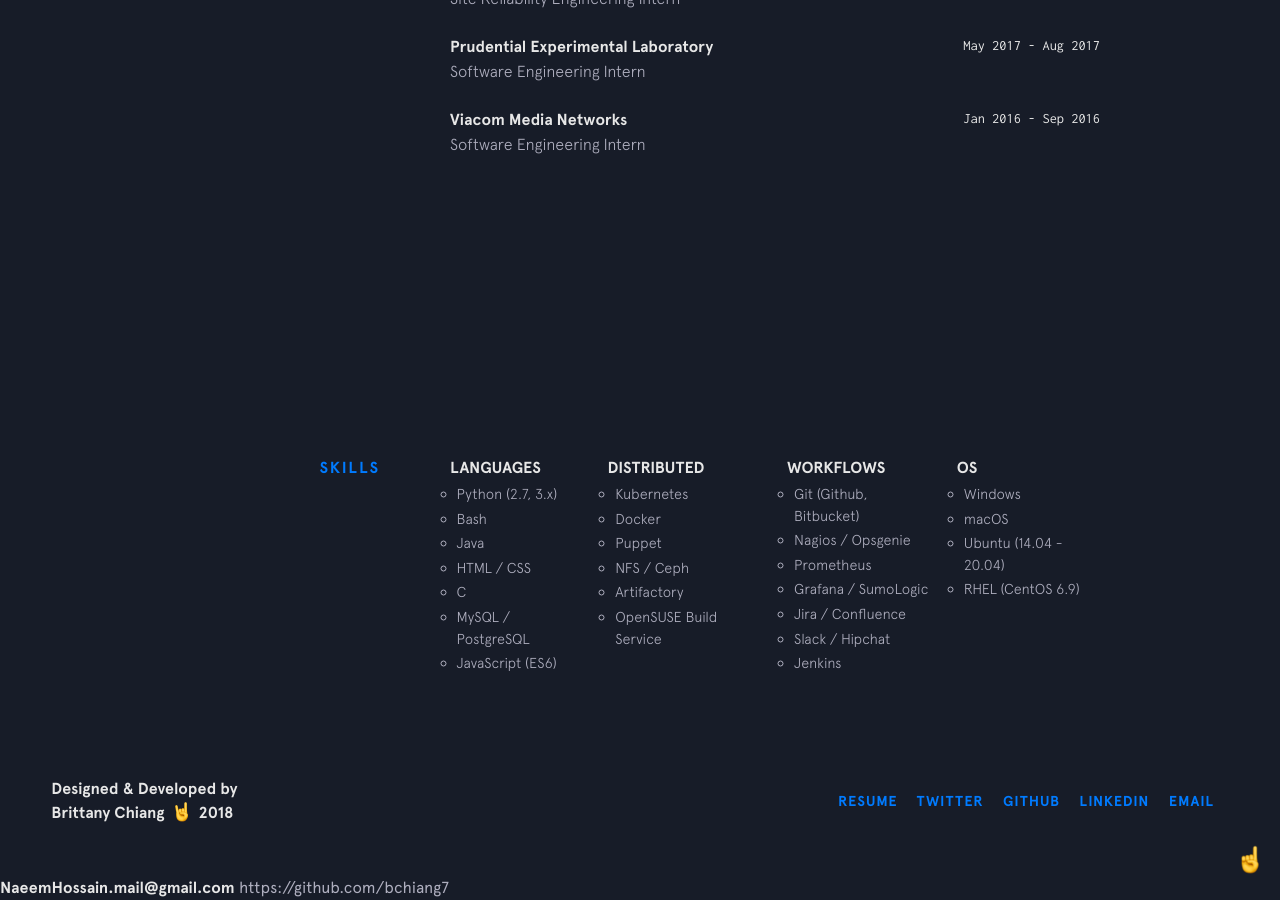
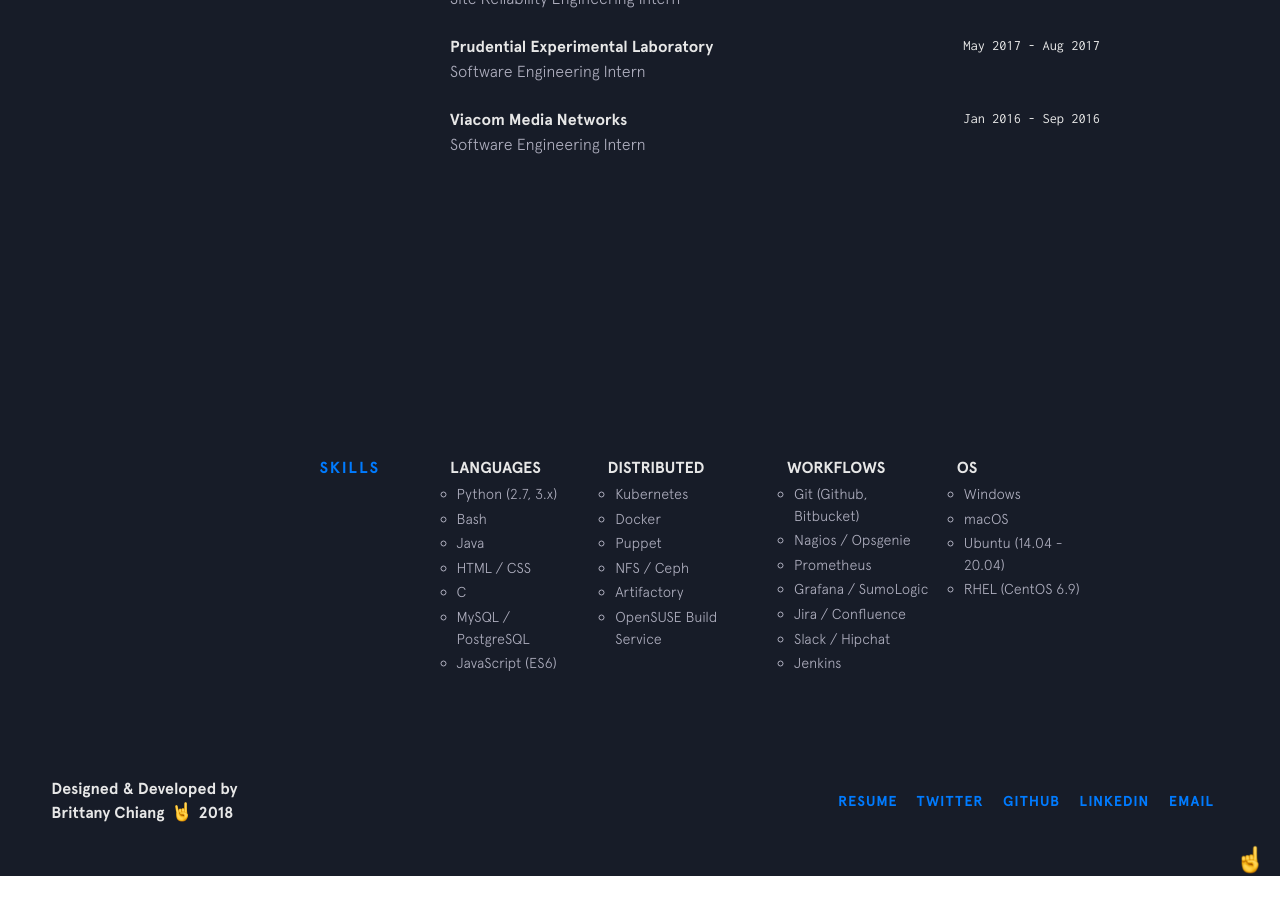
Before and after one commit to malenabashar/malenabashar.github.io, a Jekyll site: the page built from index.html, in a window 1280 px wide and 900 px high, scrolled down 1780 px. Built offline with Jekyll 4.4.1, drawn with Linux system fonts in a browser that asks for light colours; nearby versions of some CDN libraries; after the commit the page ends 2656 px from its top, so only the background shows below that.

Commit message:
Updating website

```diff
--- a/_includes/footer.html
+++ b/_includes/footer.html
@@ -22,5 +22,3 @@
   </div>
 </footer>
 </div>
-<a href="mailto:naeemhossain.mail@gmail.com" target="_blank" class="highlight-link">NaeemHossain.mail@gmail.com</a>
-https://github.com/bchiang7
```
